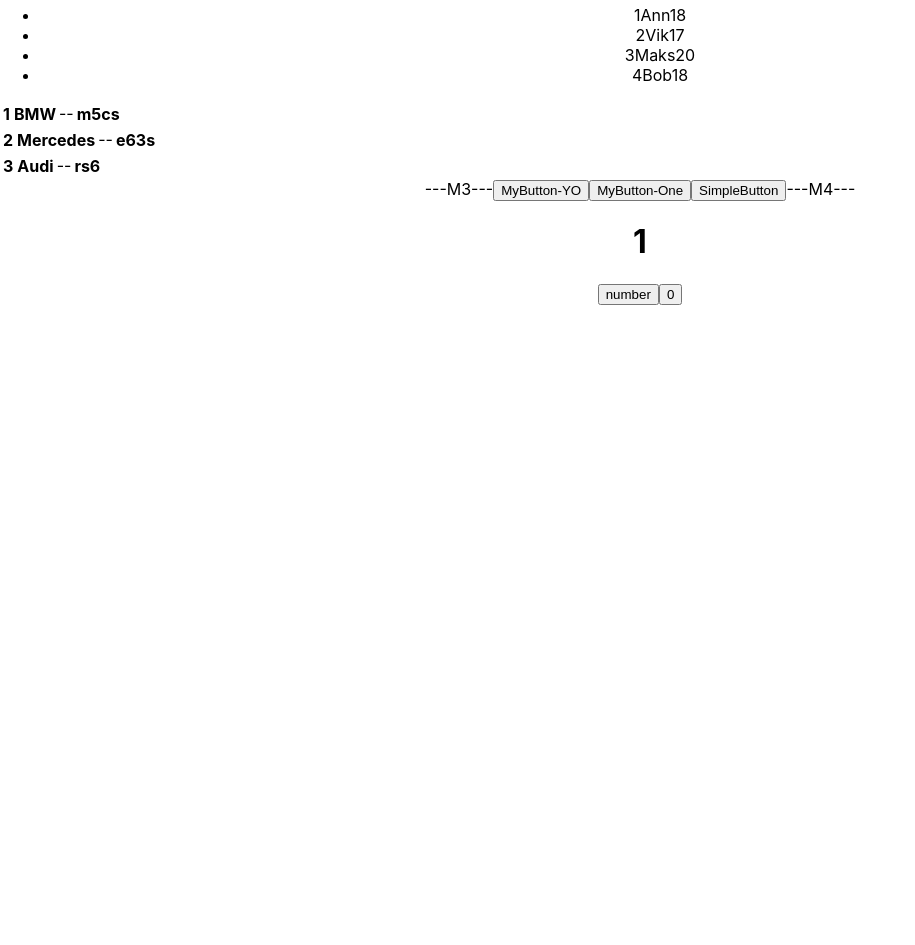
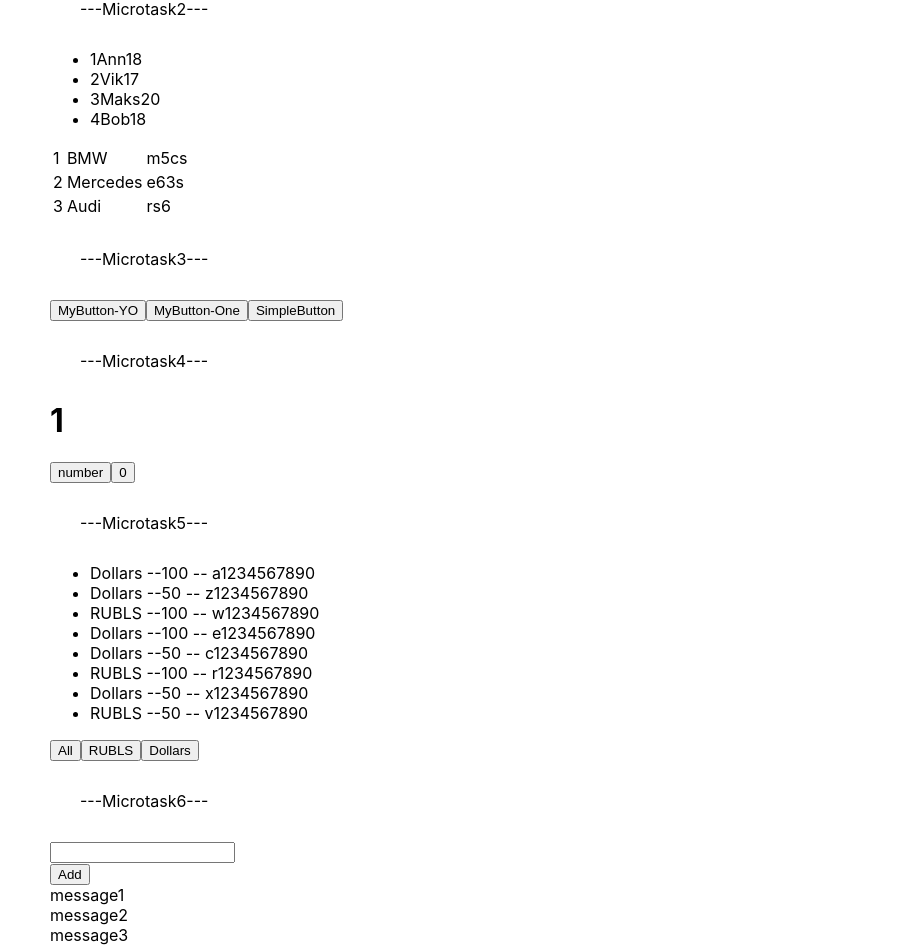
Before and after one commit to TanyaKravchenko/microtasks, a React (Create React App) app: page / in a window 1280 px wide. Shown: the part 831-1776 px from the top of the page, without its empty margins (0-915 px from the left). Before the commit the page ends 1136 px from the top, so only its background shows below. Built offline with nearby package versions, Linux system fonts and the light colour scheme.

Commit message:
microtask 6 - input, button

```diff
--- a/src/App.css
+++ b/src/App.css
@@ -1,10 +1,14 @@
 .App {
-  text-align: center;
+  margin-left: 50px;
 }
 
 .App-logo {
   height: 40vmin;
   pointer-events: none;
+}
+
+.HW {
+  margin: 30px;
 }
 
 @media (prefers-reduced-motion: no-preference) {
--- a/src/App.tsx
+++ b/src/App.tsx
@@ -5,6 +5,10 @@
 import {Footer} from './site/Footer';
 import {NewComponent} from './NewComponent';
 import {Button} from './components/Button/Button';
+import {Money} from './components/Money';
+import {FullInput, MessageType} from './components/FullInput';
+
+export type BanknotsType = 'All' | 'RUBLS' | 'Dollars'
 
 function App() {
     let [students, setStudents] = useState([
@@ -13,14 +17,17 @@
         {id: 3, name: 'Maks', age: 20},
         {id: 4, name: 'Bob', age: 18},
     ]);
-    // const MyButtonOne = (event: MouseEvent<HTMLButtonElement>) => {alert('hi')}
-    // const MyButtonTwo = () => {alert('hi, i am Vasya')}
-    // const onClickHandler = (name: string) => {
-    //     alert(name)
-    // }
 
-    // const foo1 = () => {alert('100200')}
-    // const foo2 = (name: string) => {alert(name)}
+    let [message, setMessage] = useState([
+        {message: 'message1'},
+        {message: 'message2'},
+        {message: 'message3'},
+    ]);
+
+    const addMessage = (title: string) => {
+        let newMessage = {message: title}
+        setMessage([newMessage, ...message])
+    }
 
     const ButtonYOFoo = (subscriber: string, age: number) => {
         console.log(subscriber, age)
@@ -35,7 +42,7 @@
     }
 
     //let a = 1
-    let[a, setA] = useState(1)
+    let [a, setA] = useState(1)
 
     const onClickHandler = () => {
         setA(++a)
@@ -46,30 +53,72 @@
 
     }
 
+    const [money, setMoney] = useState([
+        {banknots: 'Dollars', value: 100, number: ' a1234567890'},
+        {banknots: 'Dollars', value: 50, number: ' z1234567890'},
+        {banknots: 'RUBLS', value: 100, number: ' w1234567890'},
+        {banknots: 'Dollars', value: 100, number: ' e1234567890'},
+        {banknots: 'Dollars', value: 50, number: ' c1234567890'},
+        {banknots: 'RUBLS', value: 100, number: ' r1234567890'},
+        {banknots: 'Dollars', value: 50, number: ' x1234567890'},
+        {banknots: 'RUBLS', value: 50, number: ' v1234567890'},
+    ])
+
+    let [filter, setFilter] = useState<BanknotsType>('All')
+
+    let currentMoney = money;
+
+    if (filter === 'Dollars') {
+        currentMoney = money.filter(filteredMoney => filteredMoney.banknots === 'Dollars')
+    }
+    if (filter === 'RUBLS') {
+        currentMoney = money.filter(filteredMoney => filteredMoney.banknots === 'RUBLS')
+    }
+
+    const onClickFilterHandler = (nameButton: BanknotsType) => {
+        setFilter(nameButton)
+    }
+
     return (
         <div className="App">
             <header className="App-header">
-                ---M1---
+                <div className="HW">
+                    ---Microtask1---
+                </div>
                 <Header title={'New HEADER'}/>
                 <Body title={'New Body'}/>
                 <Footer title={'New Footer'}/>
             </header>
-            ---M2---
+            <div className="HW">
+                ---Microtask2---
+            </div>
             <NewComponent students={students}/>
-            ---M3---
-            {/*<button onClick={(event)=>{alert('hi')}}>MyButton</button>*/}
-            {/*<button onClick={(event) => onClickHandler('Vasya')}>MyButton-One</button>*/}
-            {/*<button onClick={(event) => onClickHandler('Ivan')}>MyButton-Two</button>*/}
-            {/*<button onClick={() => onClickHandler('Yo-Yo')}>MyButton-Yo</button>*/}
-            {/*<button onClick={foo1}>1</button>*/}
-            {/*<button onClick={(event) => foo2('100200')}>2</button>*/}
+            <div className="HW">
+                ---Microtask3---
+            </div>
             <Button name={'MyButton-YO'} callback={() => ButtonYOFoo('Vasya', 21)}/>
             <Button name={'MyButton-One'} callback={() => ButtonOneFoo('Ivan')}/>
             <Button name={'SimpleButton'} callback={SimpleButton}/>
-            ---M4---
+            <div className="HW">
+                ---Microtask4---
+            </div>
             <h1>{a}</h1>
             <button onClick={onClickHandler}>number</button>
             <button onClick={onClickHandler0}>0</button>
+            <div className="HW">
+                ---Microtask5---
+            </div>
+            <Money
+                money={money}
+                onClickFilterHandler={onClickFilterHandler}
+                currentMoney={currentMoney}/>
+            <div className="HW">
+                ---Microtask6---
+            </div>
+            <FullInput
+                message={message}
+                addMessage={addMessage}
+            />
         </div>
     );
 }
--- a/src/NewComponent.tsx
+++ b/src/NewComponent.tsx
@@ -38,26 +38,25 @@
                     return (
                         <li key={el.id}>
                             {el.id}
-                            <span key={el.id}>{el.name}</span>
-                            <span key={el.id}>{el.age}</span>
+                            <span>{el.name}</span>
+                            <span>{el.age}</span>
                         </li>
                     )
                 })}
             </ul>
-            <tr>
+            <table>
                 {topCars.map((el, index) => {
                     return (
-                        <table>
-                            <tr>
-                                <th key={index}> {index + 1}</th>
-                                <th key={index}>{el.manufacturer}</th>
-                                --
-                                <th key={index}>{el.model}</th>
-                            </tr>
-                        </table>
+                        <tbody key={index}>
+                        <tr>
+                            <td> {index + 1}</td>
+                            <td>{el.manufacturer}</td>
+                            <td>{el.model}</td>
+                        </tr>
+                        </tbody>
                     )
                 })}
-            </tr>
+            </table>
         </>
     );
 }
--- /dev/null
+++ b/src/components/Button.tsx
@@ -0,0 +1,14 @@
+import React from 'react';
+
+type ButtonPropsType = {
+    name: string
+    callBack: () => void
+}
+
+export const Button = (props: ButtonPropsType) => {
+    return (
+        <div>
+            <button onClick={props.callBack}>{props.name}</button>
+        </div>
+    );
+}
--- /dev/null
+++ b/src/components/FullInput.tsx
@@ -0,0 +1,42 @@
+import React, {ChangeEvent, useState} from 'react';
+import {Input} from './Input';
+import {Button} from './Button';
+
+type FullInputPropsType = {
+    message: Array<MessageType>
+    addMessage: (title: string) => void
+}
+export type MessageType = {
+    message: string
+}
+
+export const FullInput = (props: FullInputPropsType) => {
+    let [title, setTitle] = useState('');
+
+    const onChangeInputHandler = (event: ChangeEvent<HTMLInputElement>) => {
+        setTitle(event.currentTarget.value)
+    }
+
+    const onClickButtonHandler = () => {
+        props.addMessage(title)
+        setTitle('')
+    }
+
+    return (
+        <div>
+            <div>
+                <Input title={title} callBack={onChangeInputHandler}/>
+                <Button name='Add' callBack={onClickButtonHandler}/>
+            </div>
+            <div>
+                {
+                    props.message.map((el, index) => {
+                        return (
+                            <div key={index}>{el.message}</div>
+                        )
+                    })
+                }
+            </div>
+        </div>
+    );
+}
--- /dev/null
+++ b/src/components/Input.tsx
@@ -0,0 +1,17 @@
+import React, {ChangeEvent, useState} from 'react';
+
+type InputPropsType = {
+    title: string
+    callBack: (event: ChangeEvent<HTMLInputElement>) => void
+}
+
+export const Input = (props: InputPropsType) => {
+    return (
+        <div>
+            <input
+                value={props.title}
+                onChange={props.callBack}
+            />
+        </div>
+    );
+}
--- /dev/null
+++ b/src/components/Money.tsx
@@ -0,0 +1,36 @@
+import React from 'react';
+import {BanknotsType} from '../App';
+
+type MoneyPropsType = {
+    money: Array<MoneyType>
+    onClickFilterHandler: (nameButton: BanknotsType) => void
+    currentMoney: Array<MoneyType>
+}
+type MoneyType = {
+    banknots: string
+    value: number
+    number: string
+}
+
+export const Money = (props: MoneyPropsType) => {
+    return (
+        <>
+            <ul>
+                {props.currentMoney.map((el, index) => {
+                    return (
+                        <li key={index}>
+                            <span>{el.banknots}</span> --
+                            <span>{el.value}</span> --
+                            <span>{el.number}</span>
+                        </li>
+                    )
+                })}
+            </ul>
+            <div>
+                <button onClick={() => props.onClickFilterHandler('All')}>All</button>
+                <button onClick={() => props.onClickFilterHandler('RUBLS')}>RUBLS</button>
+                <button onClick={() => props.onClickFilterHandler('Dollars')}>Dollars</button>
+            </div>
+        </>
+    );
+}
```
